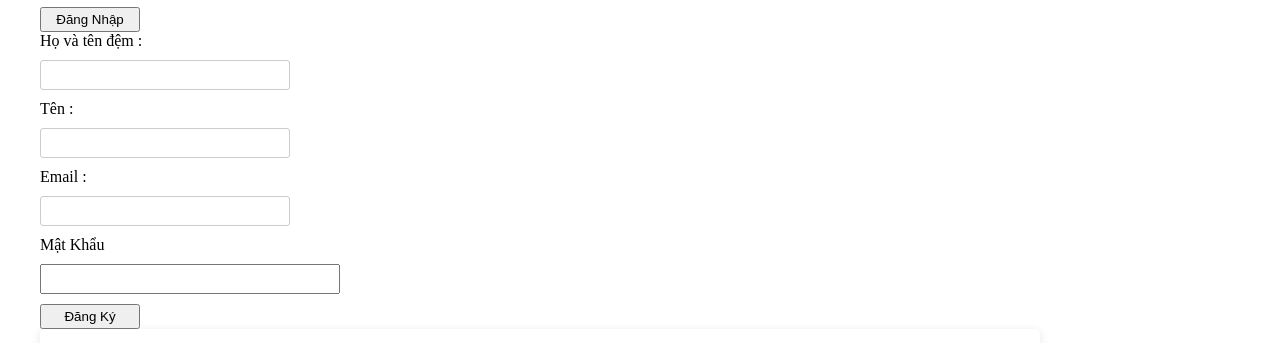
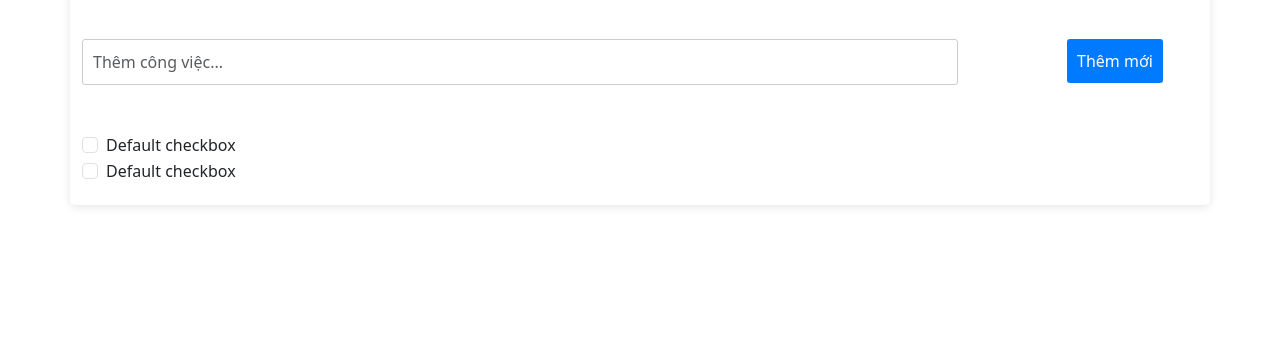
Before and after one commit to Dquay99/thi-modul-2409-js, a plain HTML site: page index.html in a window 1280 px wide. Shown: the part 229-572 px from the top of the page. Drawn offline with nearby package versions, Linux system fonts and the light colour scheme.

Commit message:
update 2

```diff
--- a/index.css
+++ b/index.css
@@ -5,14 +5,17 @@ padding: 0;
 }
 
 #container {
-    width: 1200px;
-    margin: 0 auto;
-
+    display: flex;
+    flex-direction: column;
+    align-items: center;
+    height: 100%;
+}
 
 .header {
     display: flex;
-    justify-content: space-between;
+    justify-content: space-around;
     align-items: center;
+    text-align: center;
     width: 100%;
     height: 100px;
 }
@@ -48,15 +51,6 @@ padding: 0;
 }
 
 /* styles.css */
-body {
-    font-family: Arial, sans-serif;
-    background-color: #f4f4f9;
-    display: flex;
-    justify-content: center;
-    align-items: center;
-    height: 100vh;
-    margin: 0;
-}
 
 .container {
     width: 1000px;
--- a/index.html
+++ b/index.html
@@ -5,6 +5,12 @@
     <meta name="viewport" content="width=device-width, initial-scale=1.0">
     <title>Document</title>
     <link rel="stylesheet" href="index.css">
+    <link href="https://cdn.jsdelivr.net/npm/bootstrap@5.3.3/dist/css/bootstrap.min.css" rel="stylesheet"
+          integrity="sha384-QWTKZyjpPEjISv5WaRU9OFeRpok6YctnYmDr5pNlyT2bRjXh0JMhjY6hW+ALEwIH" crossorigin="anonymous">
+    <script src="https://cdn.jsdelivr.net/npm/bootstrap@5.3.3/dist/js/bootstrap.bundle.min.js"
+            integrity="sha384-YvpcrYf0tY3lHB60NNkmXc5s9fDVZLESaAA55NDzOxhy9GkcIdslK1eN7N6jIeHz" crossorigin="anonymous">
+
+    </script>
 </head>
 <body>
 <div id="container">
@@ -17,11 +23,9 @@
             <button>Đăng Nhập</button>
             <button>Đăng Ký</button>
         </div>
-        </div>
-
-        <div class="main">
+        <div class="main" style="display: none">
             <div>
-                    <form class="login">
+                <form class="login" style="display: none">
                     <label for="email-login">Email :</label>
                     <input type="text" id="email-login">
                     <label for="password-login">Mật Khẩu :</label>
@@ -30,8 +34,8 @@
                 </form>
             </div>
             <div>
-                <form class="register">
-                    <label  for="first-name">Họ và tên đệm :</label>
+                <form class="register" style="display: none">
+                    <label for="first-name">Họ và tên đệm :</label>
                     <input type="text" id="first-name">
                     <label for="last-name">Tên :</label>
                     <input type="text" id="last-name">
@@ -41,6 +45,7 @@
                     <input type="password" id="password-register">
                     <button class="btn-register">Đăng Ký</button>
                 </form>
+            </div>
         </div>
     </div>
 
@@ -63,14 +68,46 @@
             <ul id="completed-tasks"></ul>
             <button class="delete-all">Delete All</button>
         </div>
-
-
+        <div class="row mb-5 mt-5 box-add-task">
+            <div class="col-md-10">
+                <input type="text" id="input-add-task" class="form-control" placeholder="Thêm công việc..."
+                       aria-label="Thêm công việc..." aria-describedby="btn-add">
+            </div>
+            <div class="col-md-2 text-center">
+                <button class="btn btn-primary" type="button" id="btn-add-task">Thêm mới</button>
+            </div>
+        </div>
+        <div class="row">
+            <div class="col-md-10">
+                <div id="tasks">
+                    <div class="task">
+                        <div class="form-check">
+                            <input class="form-check-input" type="checkbox" value="" id="flex1">
+                            <label class="form-check-label" for="flex1">
+                                Default checkbox
+                            </label>
+                        </div>
+                        <i class="fa fa-trash text-danger" aria-hidden="true"></i>
+                    </div>
+                    <div class="task">
+                        <div class="form-check">
+                            <input class="form-check-input" type="checkbox" value="" id="flex2">
+                            <label class="form-check-label" for="flex2">
+                                Default checkbox
+                            </label>
+                        </div>
+                        <i class="fa fa-trash text-danger" aria-hidden="true"></i>
+                    </div>
+                </div>
+                <div class="text-end d-none box-delete-all">
+                    <button type="button" class="btn btn-danger btn-sm" onclick="deleteAll()">Xóa tất cả</button>
+                </div>
+            </div>
+        </div>
+    </div>
 
 
 </div>
-
-
-
     <script src="main.js"></script>
 </body>
 </html>
--- a/main.js
+++ b/main.js
@@ -53,3 +53,14 @@ function login(){
 
 const btnLogin = document.querySelector('#btn-login');
 btnLogin.addEventListener('click', login);
+
+const $ = selector => document.querySelector(selector);
+const $$ = selector => document.querySelectorAll(selector);
+
+function getData(key) {
+    return JSON.parse(localStorage.getItem(key));
+}
+
+function setData(key, value) {
+    localStorage.setItem(key, JSON.stringify(value));
+}
```
Lines whose indentation alone changed are shown as unchanged.
